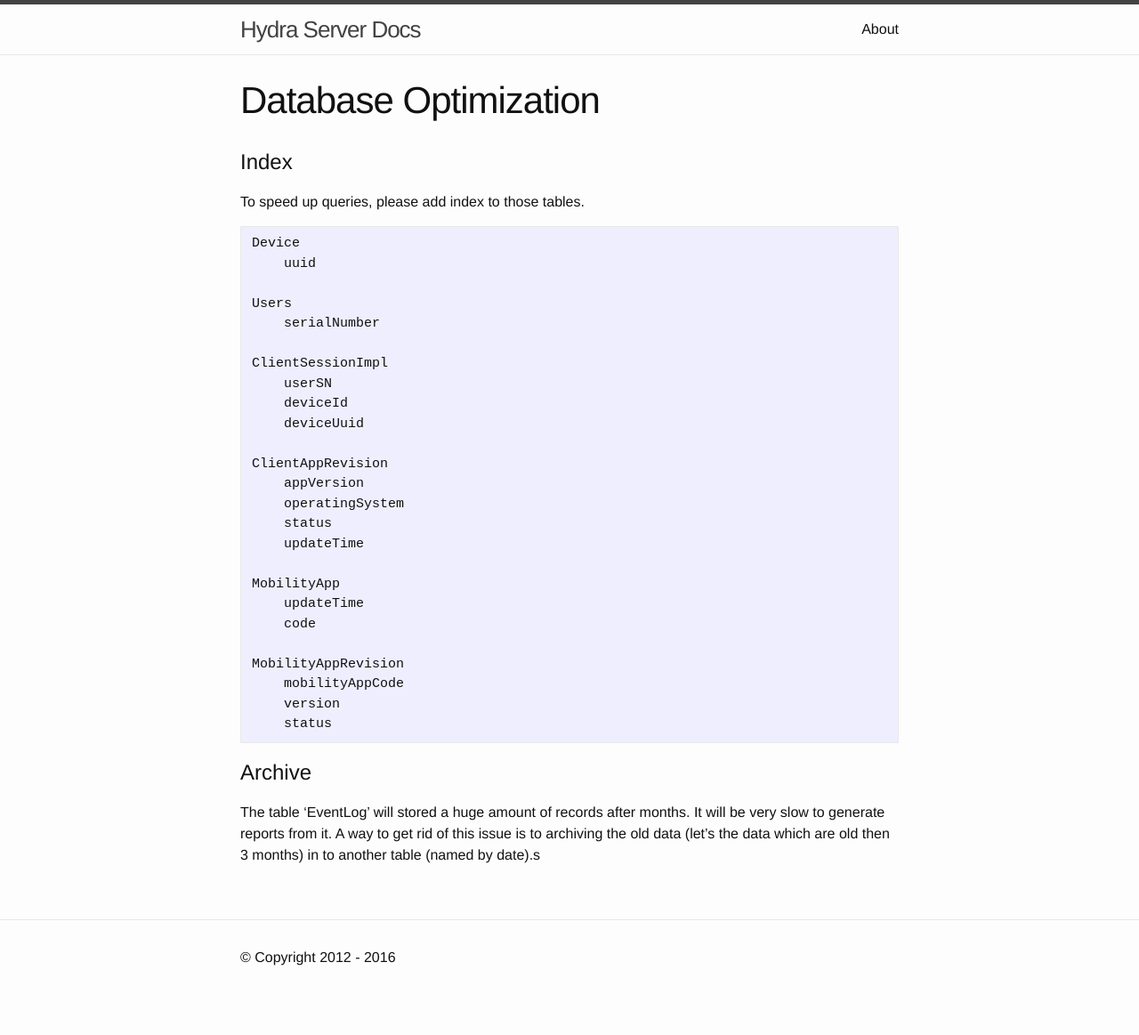
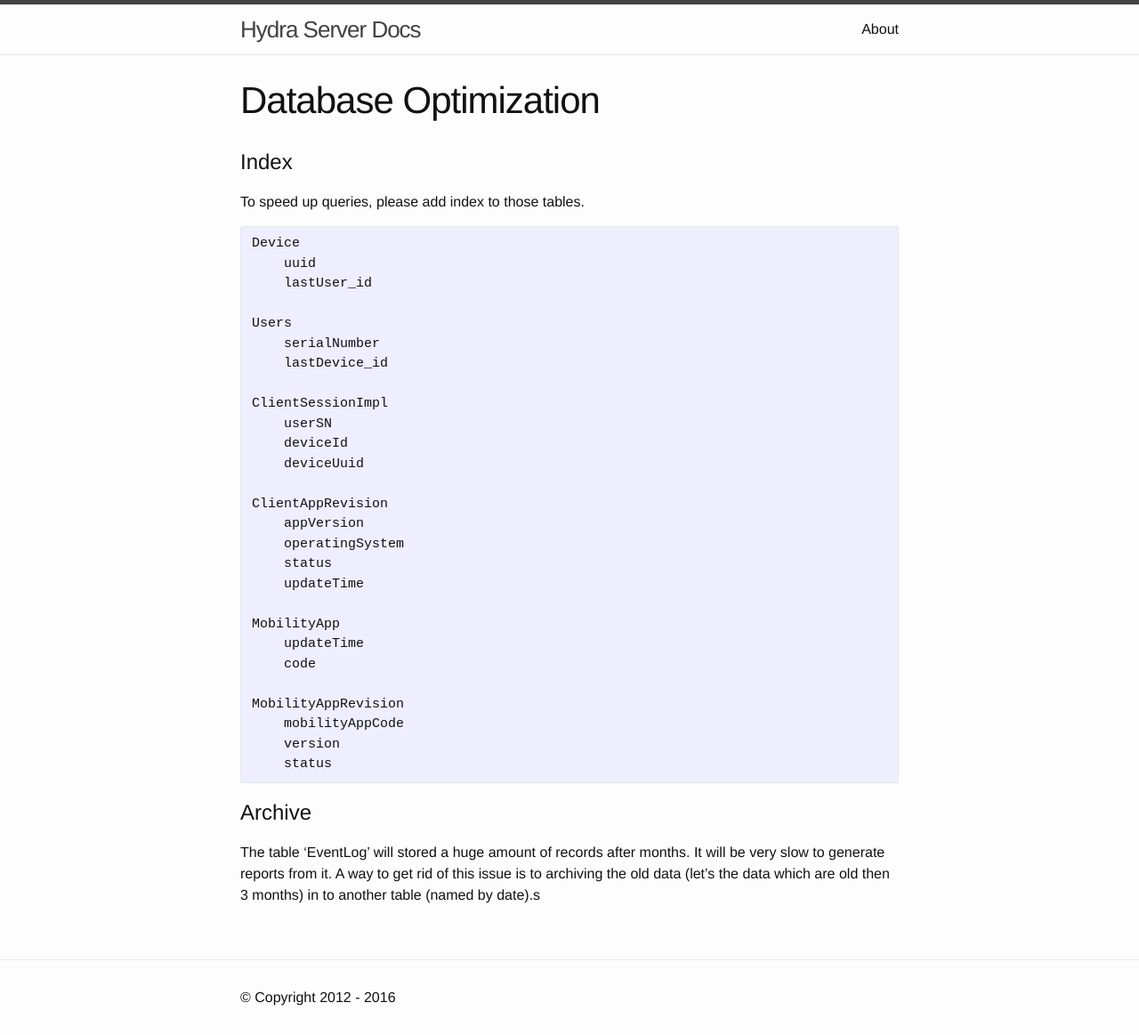
Before and after one commit to hp-liangzhang/hp-liangzhang.github.com, a Jekyll site: the page built from _posts/deployment/2016-03-3-deployment-sql-opt.markdown, in a window 1280 px wide. Shown: the whole page at 89% size. Built offline with Jekyll 4.4.1, drawn with Linux system fonts in a browser that asks for light colours; before the commit the page ends 1118 px from its top, so only the background shows below that.

Commit message:
Update 2016-03-3-deployment-sql-opt.markdown

````diff
--- a/_posts/deployment/2016-03-3-deployment-sql-opt.markdown
+++ b/_posts/deployment/2016-03-3-deployment-sql-opt.markdown
@@ -11,9 +11,11 @@ To speed up queries, please add index to those tables.
 ```shell
 Device
     uuid
+    lastUser_id
 
 Users
     serialNumber
+    lastDevice_id
 
 ClientSessionImpl
     userSN
````
